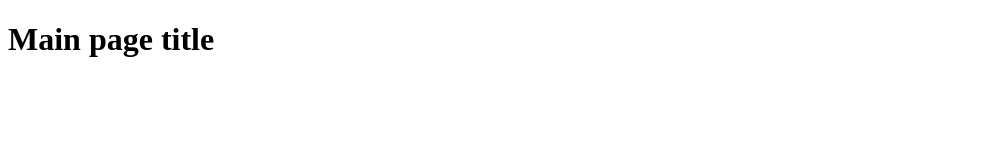
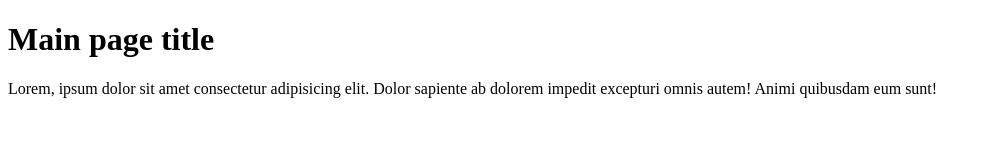
Before and after one commit to iuliisobol/first-repo, a plain HTML site: page index.html in a window 1280 px wide. Shown: the whole page, without its empty margins (0-991 px from the left). Drawn offline with Linux system fonts and the light colour scheme.

Commit message:
third commit, app.js added

```diff
--- /dev/null
+++ b/app.js
@@ -0,0 +1 @@
+console.log('Hello, world!');
--- a/index.html
+++ b/index.html
@@ -7,5 +7,8 @@
 </head>
 <body>
     <h1>Main page title</h1>
+    <p>Lorem, ipsum dolor sit amet consectetur adipisicing elit. Dolor sapiente ab dolorem impedit excepturi omnis autem! Animi quibusdam eum sunt!</p>
+
+    <script src="app.js"></script>
 </body>
 </html>
--- a/style.css
+++ b/style.css
@@ -1,3 +1,8 @@
 body {
     margin: 0;
 }
+
+p {
+    margin: 0;
+    padding: 0;
+}
```
